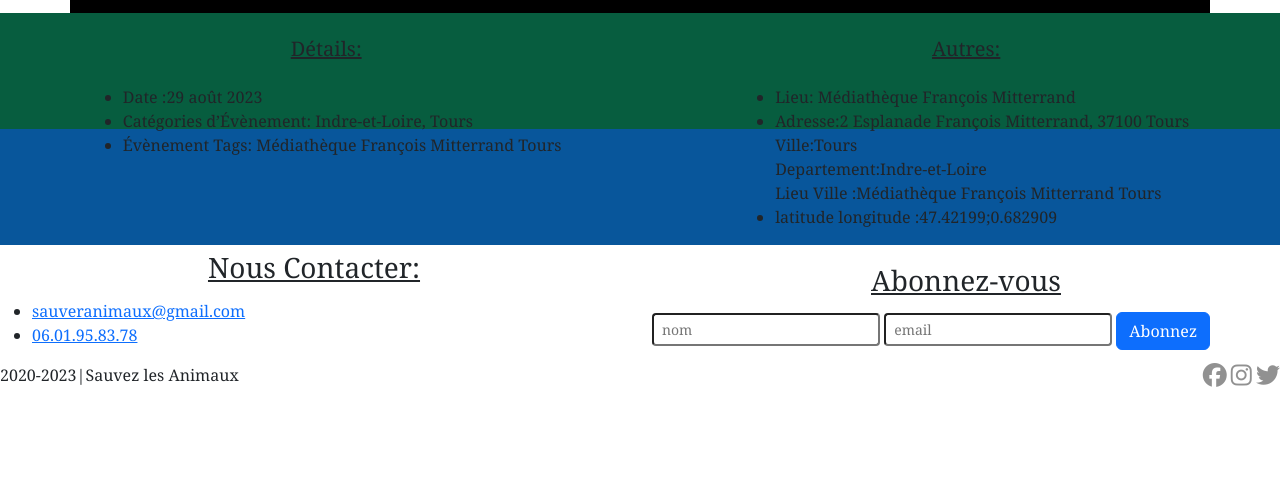
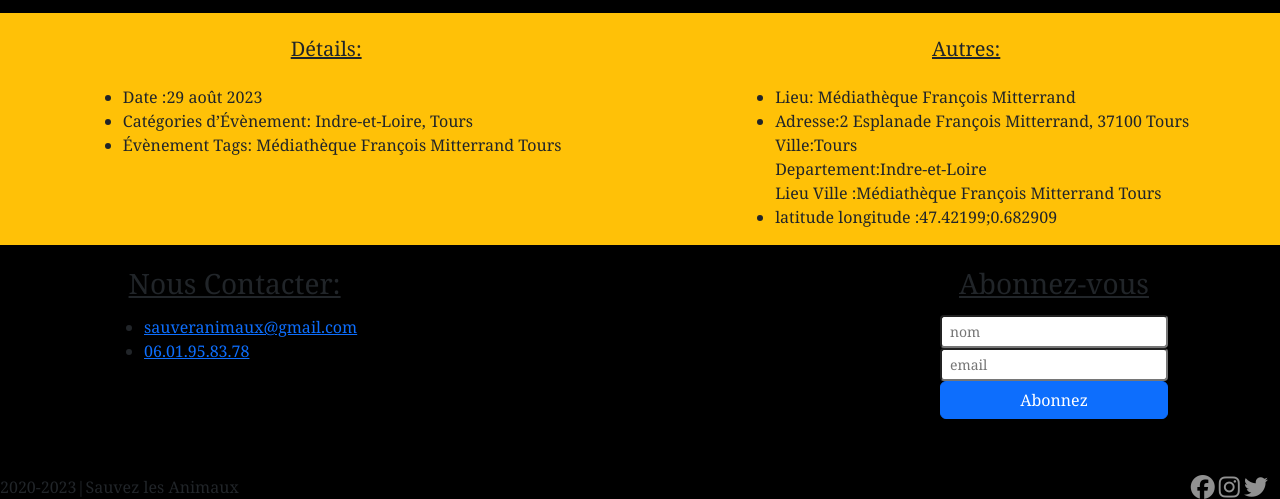
Before and after one commit to DanielAkim2000/Site-avce, a plain HTML site: page pub.html in a window 1280 px wide. Shown: the part 1546-2045 px from the top of the page. Before the commit the page ends 1973 px from the top, so only its background shows below. Drawn offline with nearby package versions, Linux system fonts and the light colour scheme.

Commit message:
fin de stylisation de la page pub

```diff
--- a/pub.html
+++ b/pub.html
@@ -17,11 +17,14 @@
 </head>
 <body>
     <header>
-        <nav class="d-inline-block">
-            <img id="logo" src="Logo.png" class="rounded me-auto w-auto"  alt="logo">
-            <a href="index.html">Accueil</a>
-            <a href="#nouscontacter">Nous Contacter</a>
-            <a href="pub.html">Page Publicitaire</a>
+        <nav class="balisenav">
+            <img id="logo" src="Logo.png" alt="logo">
+            <div class="navbarheader">
+                <a href="index.html">Accueil</a>
+                <a href="#nouscontacter">Nous Contacter</a>
+                <a href="pub.html">Pub Event</a>
+            </div>
+
         </nav>
     </header>
     <div id="contenu">
@@ -36,7 +39,7 @@
                 <iframe src="https://www.google.com/maps/embed?pb=!1m14!1m8!1m3!1d10798.06126896434!2d0.6830911!3d47.4213943!3m2!1i1024!2i768!4f13.1!3m3!1m2!1s0x47fcd5b666eb0b77%3A0xeca431983019899a!2sM%C3%A9diath%C3%A8que%20Fran%C3%A7ois%20Mitterrand!5e0!3m2!1sfr!2sfr!4v1693280877416!5m2!1sfr!2sfr" width="600" height="450" style="border:0;" allowfullscreen="" loading="lazy" referrerpolicy="no-referrer-when-downgrade"></iframe>
                 <p>Dates et horaires de début et de fin (année – mois – jour – heure) : <br>2023-08-29T17:00:00+02:00 – 2023-08-29T20:00:00+02:00 <br> 2023-08-29T17:00:00+02:00 – 2023-08-29T20:00:00+02:00</p>
             </div>
-            <div class="d-flex tranche flex-row ">
+            <div class="d-flex bg-warning flex-row ">
                 <div class="flex-fill d-flex flex-column align-items-center">
                         <h5 class="m-4 text-decoration-underline">Détails:</h5>
                         <ul>
@@ -57,27 +60,29 @@
         </div>
     </div>
     <footer>
-        <div class="row align-items-center">
-            <div class="contact col ">
-                <h3 id="nouscontacter" class="text-decoration-underline">Nous Contacter:</h3>
+        <div class="divfooter">
+            <div>
+                <h3 id="nouscontacter">Nous Contacter:</h3>
                 <ul>
                     <li><a href="mailto:sauveranimaux@gmail.com">sauveranimaux@gmail.com</a></li>
                     <li><a href="tel:+33601958378">06.01.95.83.78</a></li>
                 </ul>
             </div>
-            <div class="col">
+            <div class="divabonnezvous">
                 <h3>Abonnez-vous</h3>
                 <input type="text" class="form-control-sm" placeholder="nom">
                 <input type="email" class="form-control-sm" placeholder="email">
                 <input type="button" class="btn btn-primary w-auto" value="Abonnez">
             </div>
         </div>
-        <nav class="d-flex justify-content-between">
-            <div class="">2020-2023|Sauvez les Animaux</div>
-            <div class="items">
-                <i class="fa-brands fa-facebook fa-xl" style="color: #919191;"></i>
-                <i class="fa-brands fa-instagram fa-xl" style="color: #919191;"></i>
-                <i class="fa-brands fa-twitter fa-xl" style="color: #919191;"></i>
+        <nav class="">
+            <div class="row h-100 w-100 align-content-end">
+                <div class="col-8">2020-2023|Sauvez les Animaux</div>
+                <div class="col-4 text-end p-0">
+                    <i class="fa-brands fa-facebook fa-xl" style="color: #919191;"></i>
+                    <i class="fa-brands fa-instagram fa-xl" style="color: #919191;"></i>
+                    <i class="fa-brands fa-twitter fa-xl" style="color: #919191;"></i>
+                </div>
             </div>
         </nav>
     </footer>
--- a/style.css
+++ b/style.css
@@ -34,9 +34,9 @@ nav{
 }
 
 main{
-    height: 100%;
     text-align: start;
     justify-content: center;
+    height: 100%;
 }
 
 h1,h2,h3,h6{
@@ -57,6 +57,7 @@ h1,h2,h3,h6{
 body{
     font-family: Georgia, 'Times New Roman', Times, serif;
     height: 100%;
+    background-color: black;
 
 }
 
```
Also changed, not shown: index.html (+1 -1 lines).
